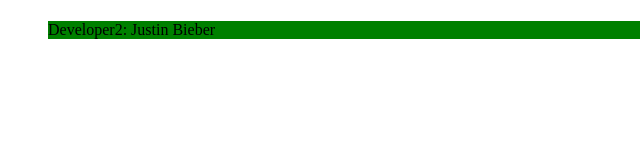
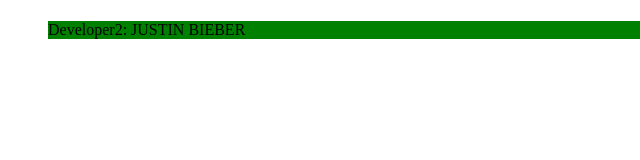
Before and after one commit to dolynhan15/test-exercise-01, a plain HTML site: page index.html in a window 1280 px wide. Shown: the full height of the page, 0-640 px from the left. Drawn offline with Linux system fonts and the light colour scheme.

Commit message:
Change upcase author name JUSTIN BIEBER

```diff
--- a/index.html
+++ b/index.html
@@ -22,7 +22,7 @@
             <p class="browsehappy">You are using an <strong>outdated</strong> browser. Please <a href="#">upgrade your browser</a> to improve your experience.</p>
         <![endif]-->
         <h1></h1>
-        <blockquote>Developer2: Justin Bieber</blockquote>
+        <blockquote>Developer2: JUSTIN BIEBER</blockquote>
         <script src="" async defer></script>
     </body>
 </html>
```
